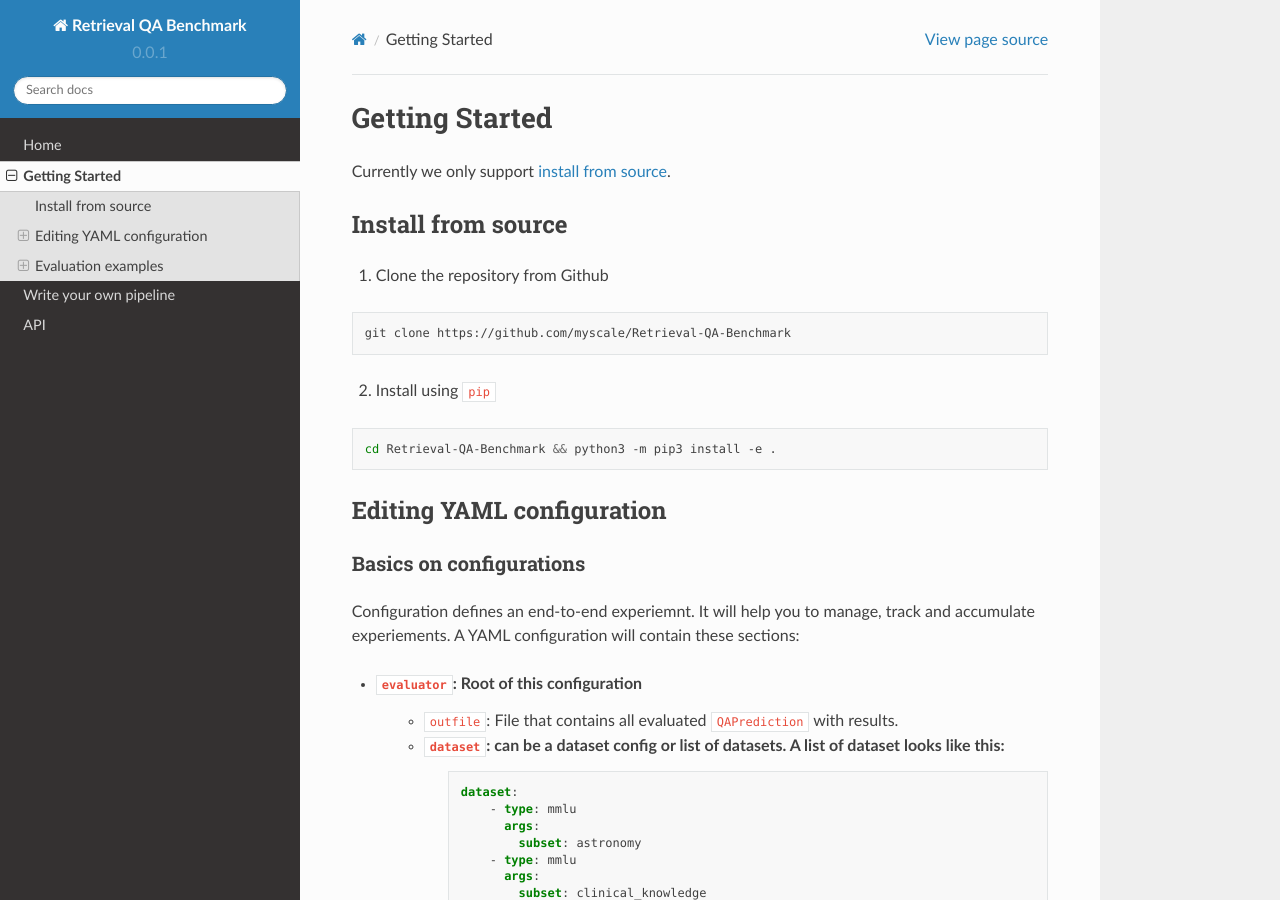
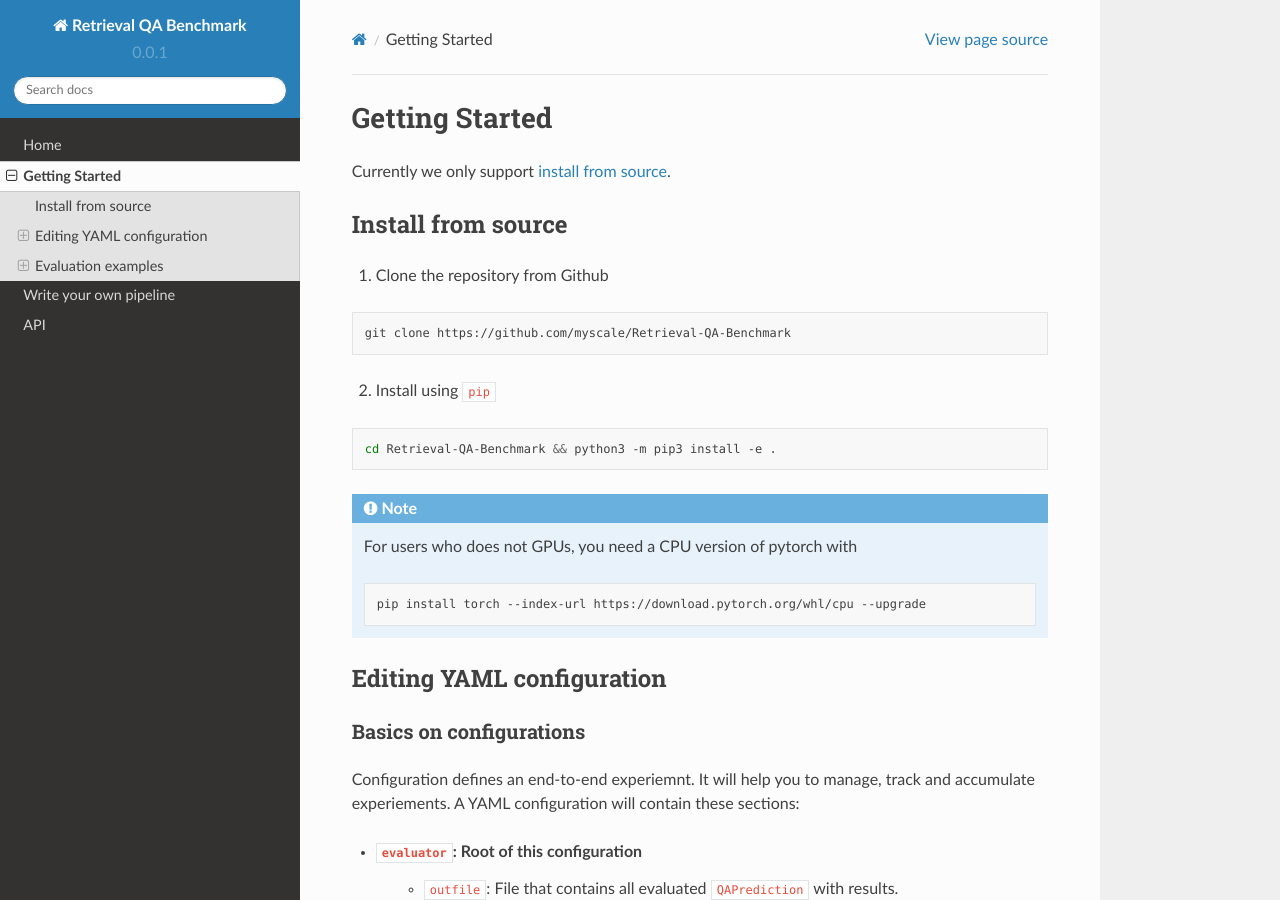
Before and after one commit to myscale/Retrieval-QA-Benchmark, a Sphinx documentation site: the page built from docs/source/getting-started.rst, in a window 1280 px wide and 900 px high. Built offline with Sphinx 7.4.7 and the Read the Docs theme 2.0.0, drawn with Linux system fonts in a browser that asks for light colours.

Commit message:
special rtd req

```diff
--- a/docs/source/getting-started.rst
+++ b/docs/source/getting-started.rst
@@ -25,6 +25,12 @@ Install from source
 
     cd Retrieval-QA-Benchmark && python3 -m pip3 install -e .
 
+.. note::
+    For users who does not GPUs, you need a CPU version of pytorch with
+
+    .. code-block:: bash
+
+        pip install torch --index-url https://download.pytorch.org/whl/cpu --upgrade
 
 .. _YAML configuration:
 
```
Also changed, not shown: .readthedocs.yaml.
